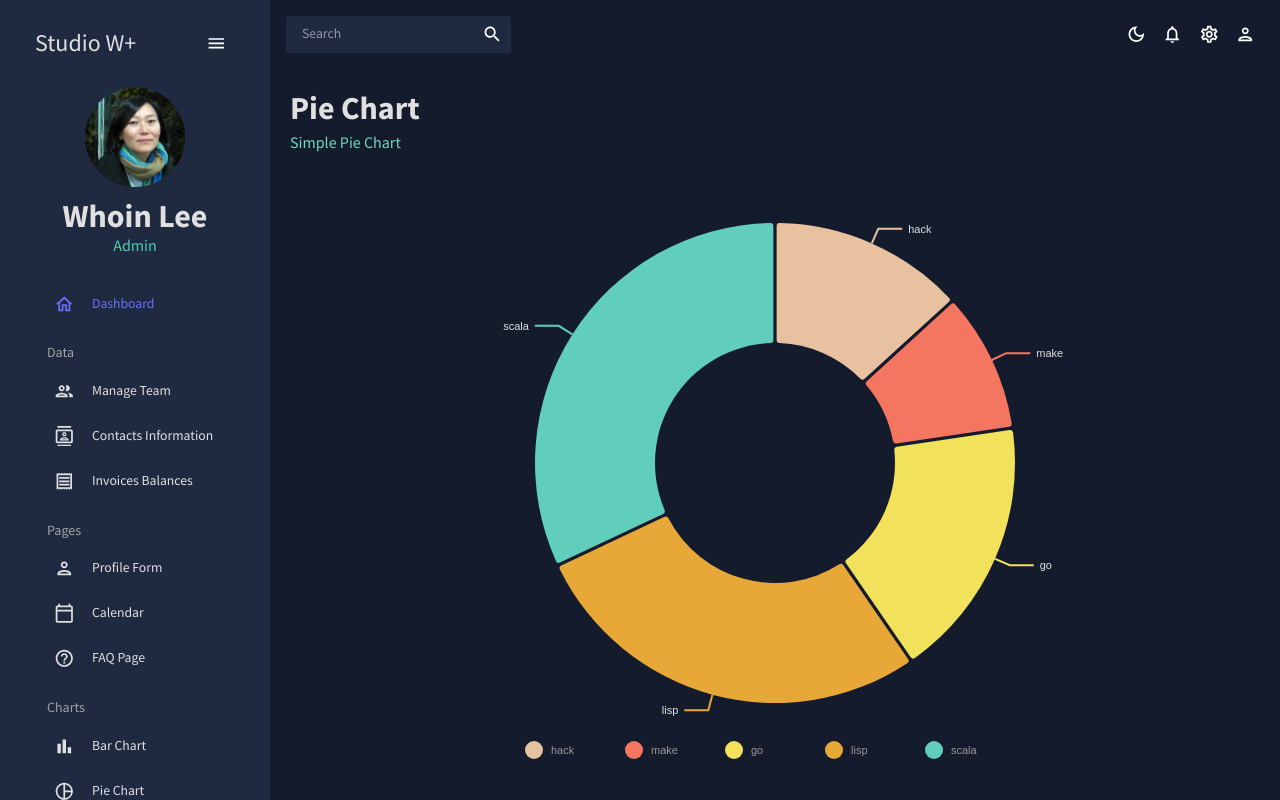
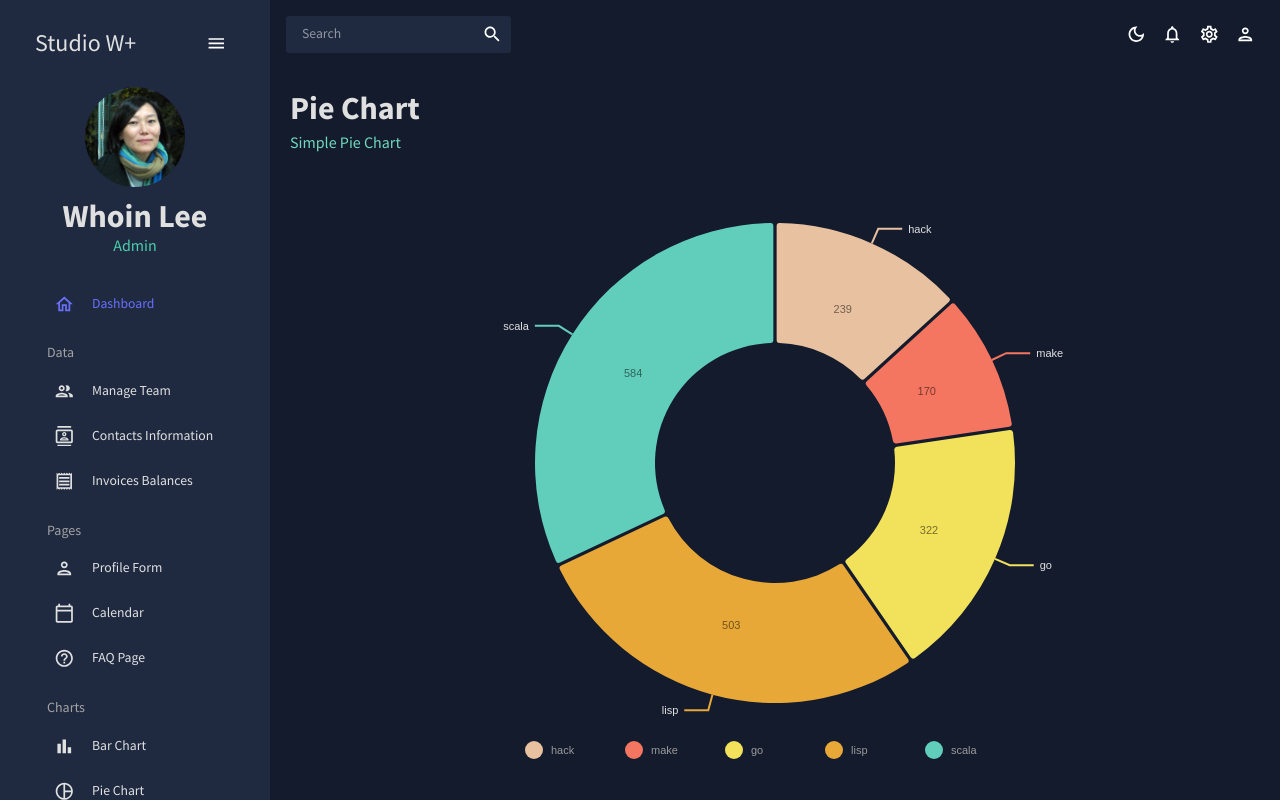
Before and after one commit to whoinlee/React_Dashboard, a React (Create React App) app: page /pieChart in a window 1280 px wide. Built offline with nearby package versions, Linux system fonts and the light colour scheme.

Commit message:
PieChart trimmed

```diff
--- a/src/components/charts/PieChart.jsx
+++ b/src/components/charts/PieChart.jsx
@@ -50,7 +50,7 @@ const PieChart = () => {
       arcLinkLabelsTextColor={colors.grey[100]}
       arcLinkLabelsThickness={2}
       arcLinkLabelsColor={{ from: "color" }}
-      enableArcLabels={false}
+      enableArcLabels={true}
       arcLabelsRadiusOffset={0.4}
       arcLabelsSkipAngle={7}
       arcLabelsTextColor={{
```
